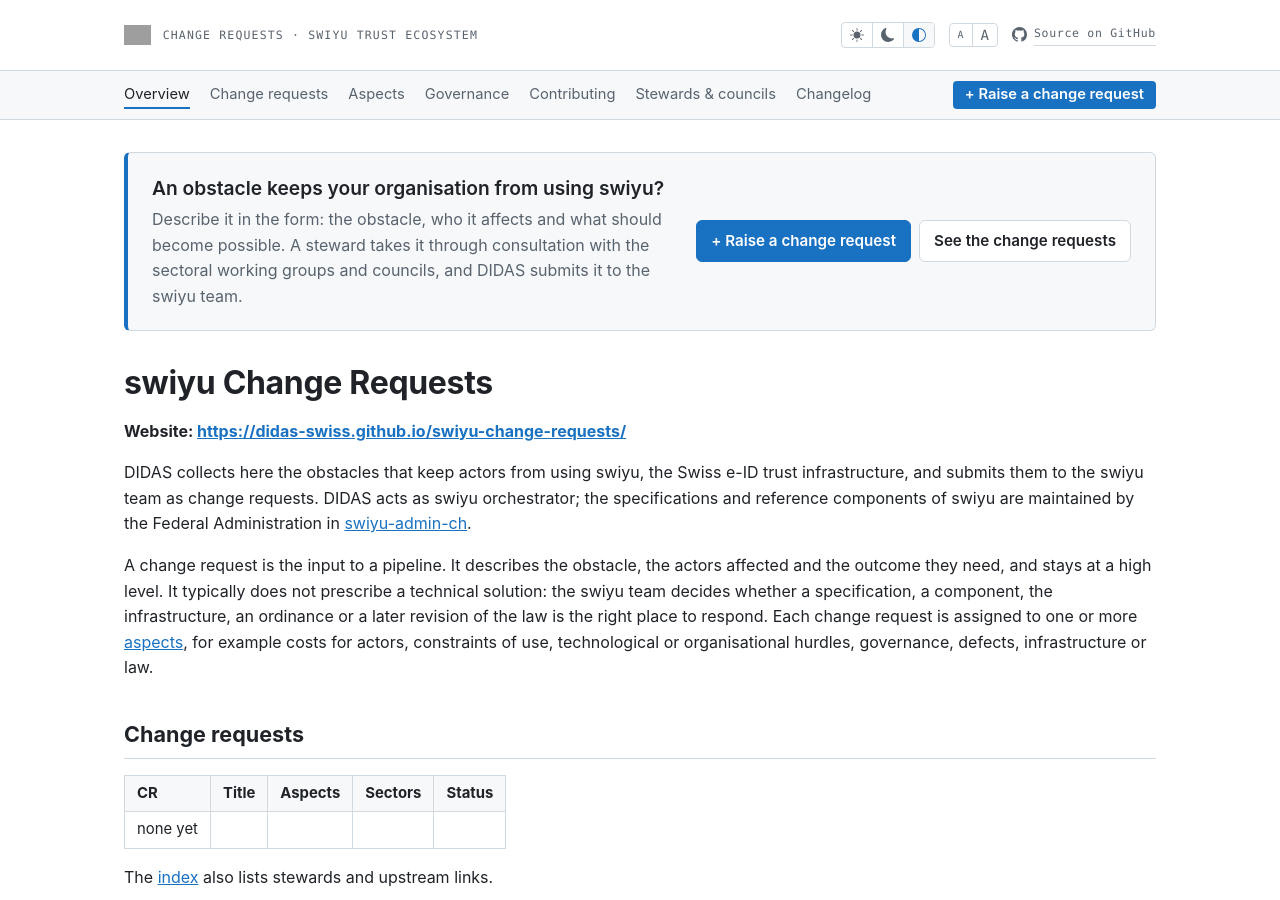
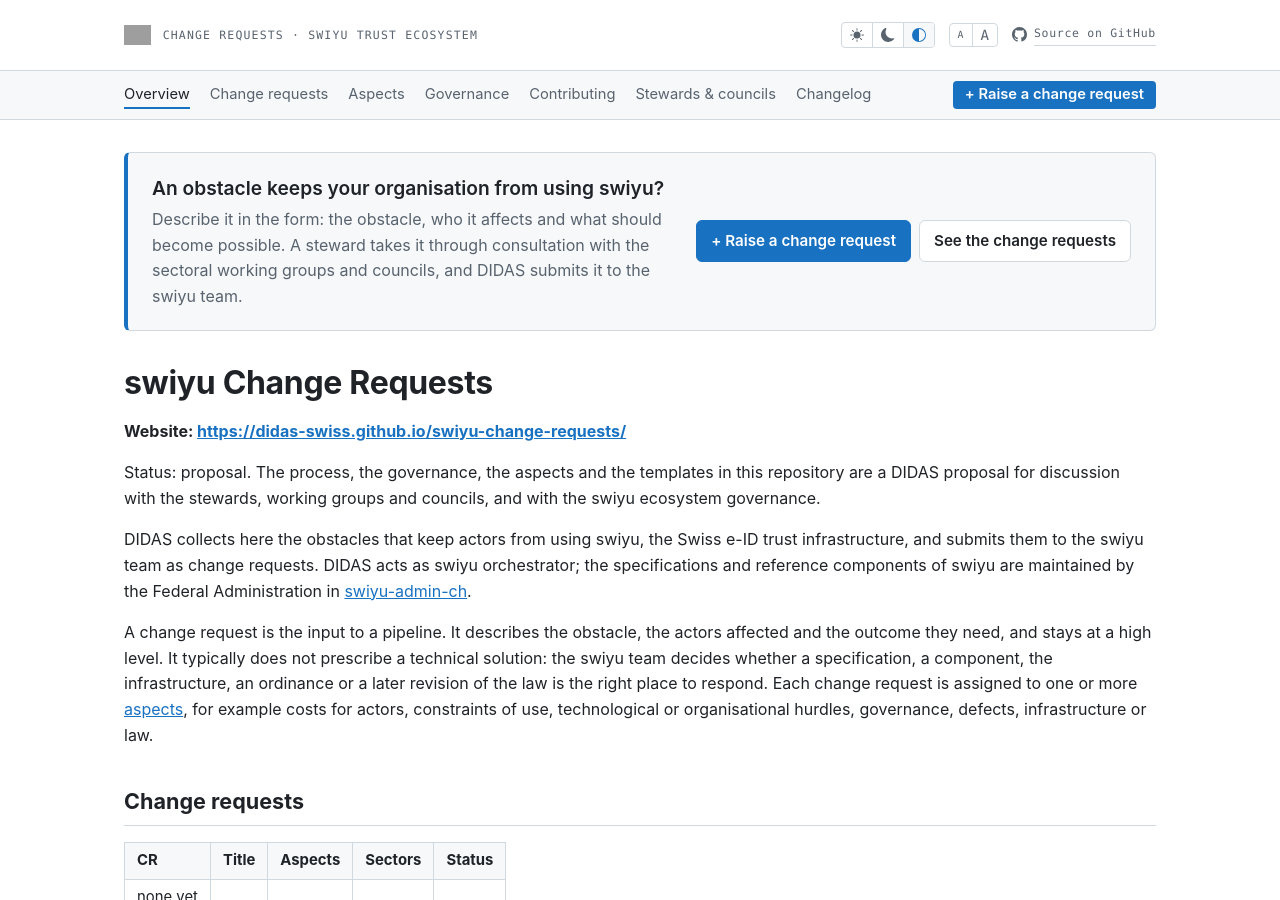
Before and after one commit to DIDAS-swiss/swiyu-change-requests, a Jekyll site: the page built from README.md, in a window 1280 px wide and 900 px high. Built offline with Jekyll 4.4.1, drawn with Linux system fonts in a browser that asks for light colours; our own code applies the rules of GitHub Pages for plain Markdown files; grey boxes are pictures that could not be loaded.

Commit message:
State that the whole concept is a proposal

```diff
--- a/README.md
+++ b/README.md
@@ -1,6 +1,10 @@
 # swiyu Change Requests
 
 **Website: <https://didas-swiss.github.io/swiyu-change-requests/>**
+
+Status: proposal. The process, the governance, the aspects and the templates
+in this repository are a DIDAS proposal for discussion with the stewards,
+working groups and councils, and with the swiyu ecosystem governance.
 
 DIDAS collects here the obstacles that keep actors from using swiyu, the Swiss
 e-ID trust infrastructure, and submits them to the swiyu team as change
```
Also changed, not shown: ASPECTS.md (+2 -1 lines), CONTRIBUTING.md (+4 -0 lines), GOVERNANCE.md (+4 -0 lines), changelog/2026-11-22-aspects-and-high-level-format.md (+2 -0 lines).
